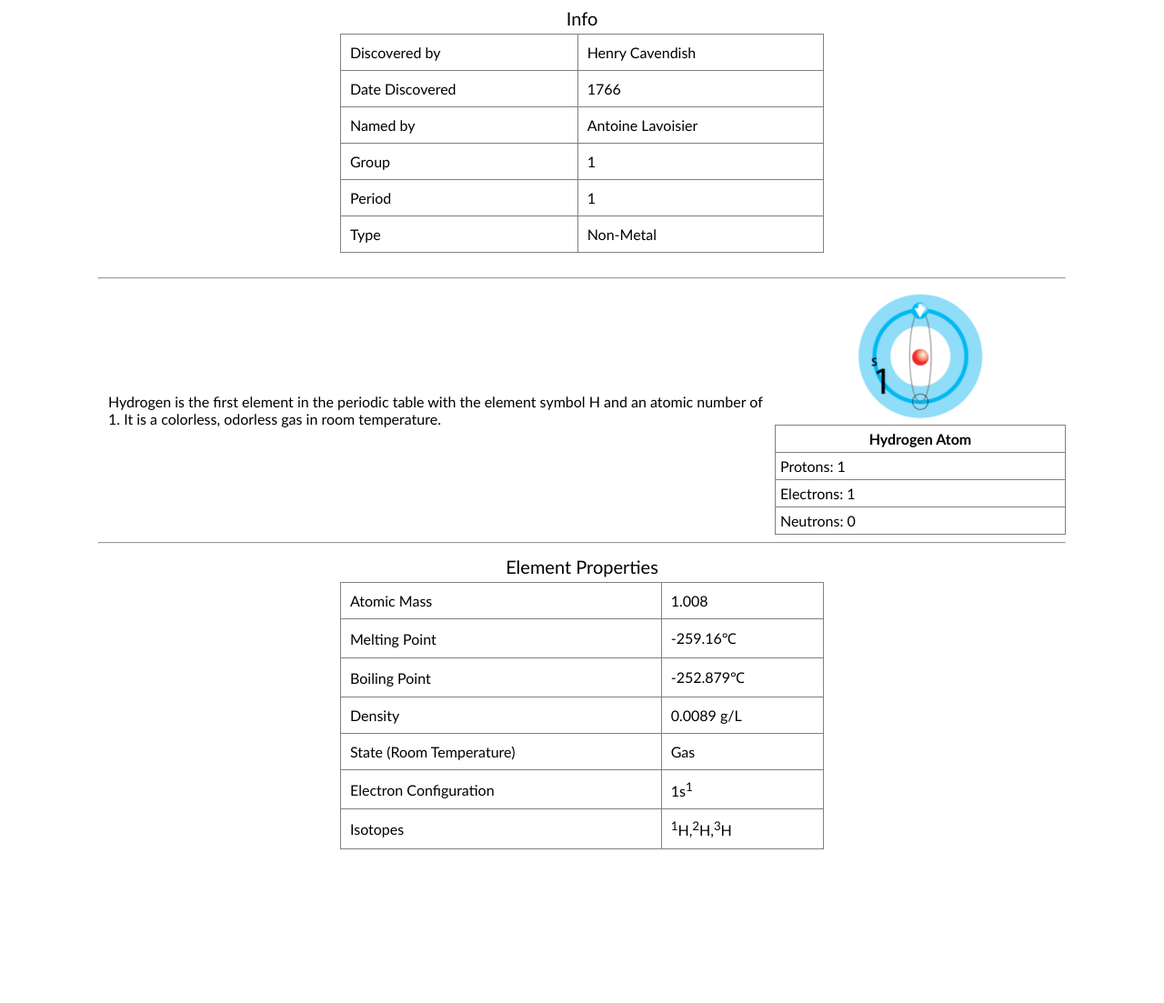
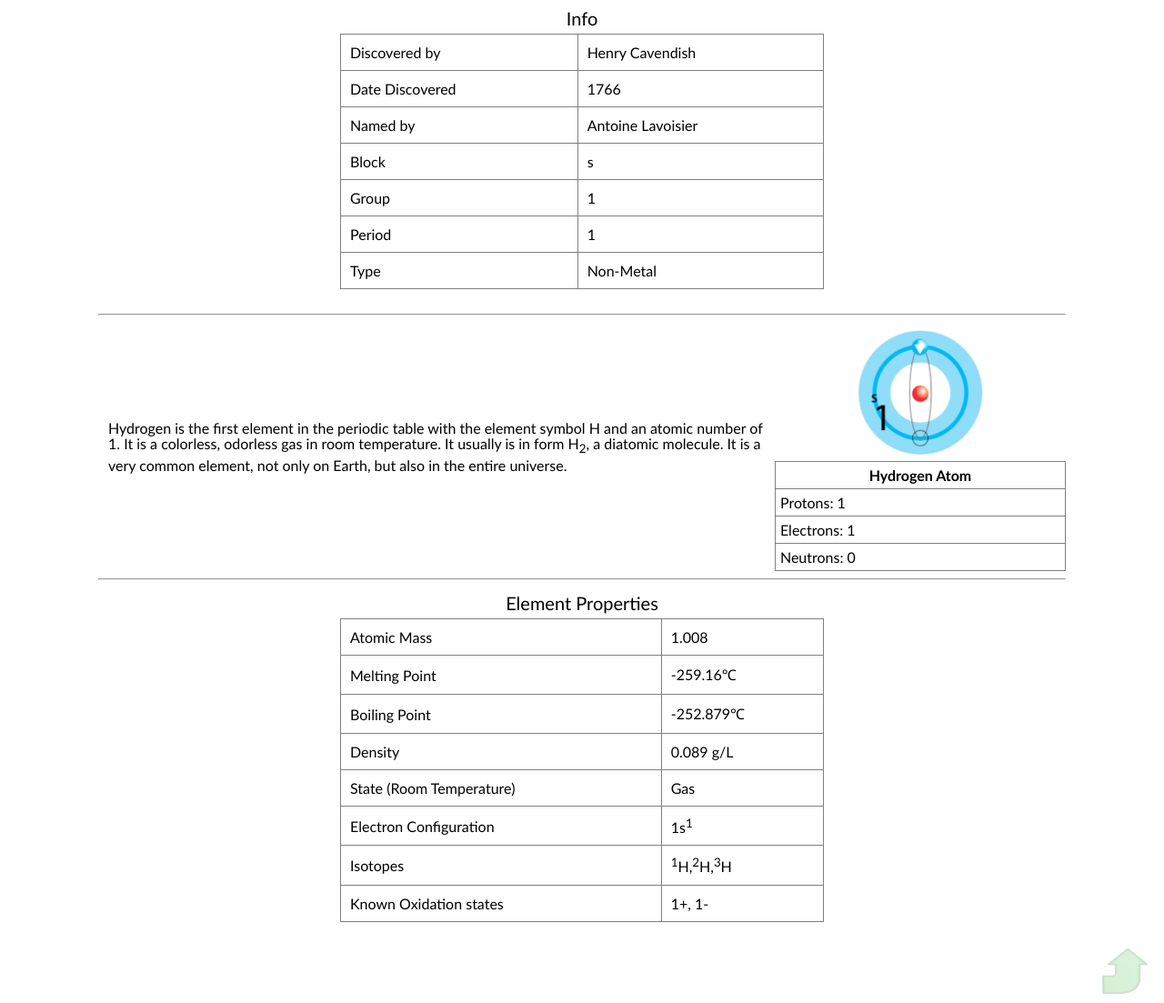
Before and after one commit to jb-herrera/elementables.jb-herrera.github.io, a plain HTML site: page html/pg1.html in a window 1280 px wide. Shown: the part 308-1411 px from the top of the page at 91% size. Before the commit the page ends 1250 px from the top, so only its background shows below. Drawn offline with Linux system fonts and the light colour scheme.

Commit message:
Modified files, added files

```diff
--- a/css/style.css
+++ b/css/style.css
@@ -160,7 +160,7 @@ body{
 
 #content-text{
   margin: auto;
-  padding: 10px;
+  line-height: 110%;
 }
 
 #content-table-plain{
@@ -183,3 +183,28 @@ body{
   border: 1px solid grey;
   padding: 5px;
 }
+.return-to-top img{
+  width: 50px;
+  height: 50px;
+  float: right;
+  z-index: 1;
+}
+
+.return-to-top img{
+  width: 50px;
+  height: 50px;
+  float: right;
+  z-index: 1;
+  margin: 10px;
+  opacity: 20%;
+}
+#go-to-top img:hover{
+  animation-name: return-top;
+  animation-duration: 0.25s;
+  animation-fill-mode: both;
+}
+
+@keyframes return-top{
+  from {opacity: 20%;}
+  to {opacity: 80%;}
+}
--- a/html/pg1.html
+++ b/html/pg1.html
@@ -51,6 +51,10 @@
           <td>Antoine Lavoisier</td>
         </tr>
         <tr>
+          <td>Block</td>
+          <td>s</td>
+        </tr>
+        <tr>
           <td>Group</td>
           <td>1</td>
         </tr>
@@ -67,7 +71,12 @@
       <hr>
       <table id="content-table-plain">
         <tr>
-          <td rowspan="5"><p id="content-text">Hydrogen is the first element in the periodic table with the element symbol H and an atomic number of 1. It is a colorless, odorless gas in room temperature.</p></td>
+          <td rowspan="5">
+            <p id="content-text">Hydrogen is the first element in the periodic table with the element symbol H and an
+              atomic number of 1. It is a colorless, odorless gas in room temperature. It usually is in form
+              H<sub>2</sub>, a diatomic molecule. It is a very common element, not only on Earth, but also in the entire
+              universe.</p>
+          </td>
           <td><img src="../img/elements/1/hydrogen.png"></td>
         </tr>
         <tr>
@@ -100,7 +109,7 @@
         </tr>
         <tr>
           <td>Density</td>
-          <td>0.0089 g/L</td>
+          <td>0.089 g/L</td>
         </tr>
         <tr>
           <td>State (Room Temperature)</td>
@@ -114,7 +123,15 @@
           <td>Isotopes</td>
           <td><sup>1</sup>H,<sup>2</sup>H,<sup>3</sup>H</td>
         </tr>
+        <tr>
+          <td>Known Oxidation states</td>
+          <td>1+, 1-</td>
+        </tr>
       </table>
+      <br>
+    </div>
+    <div class="return-to-top">
+      <a href="#top" id="go-to-top"><img src="../img/arrow.png"></a>
     </div>
   </div>
 </body>
```
Also changed, not shown: arrow.png (added), img/arrow.png (added).
